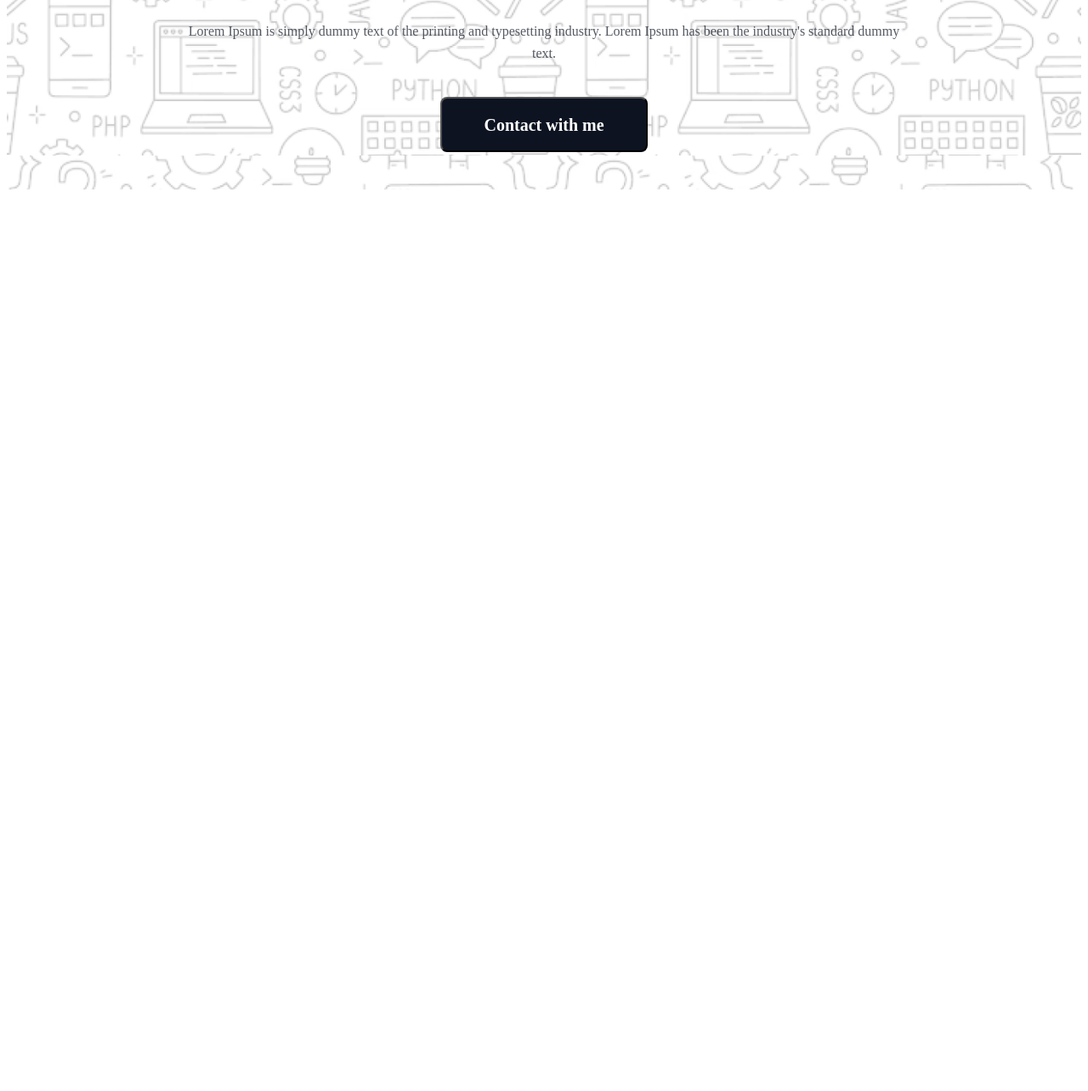
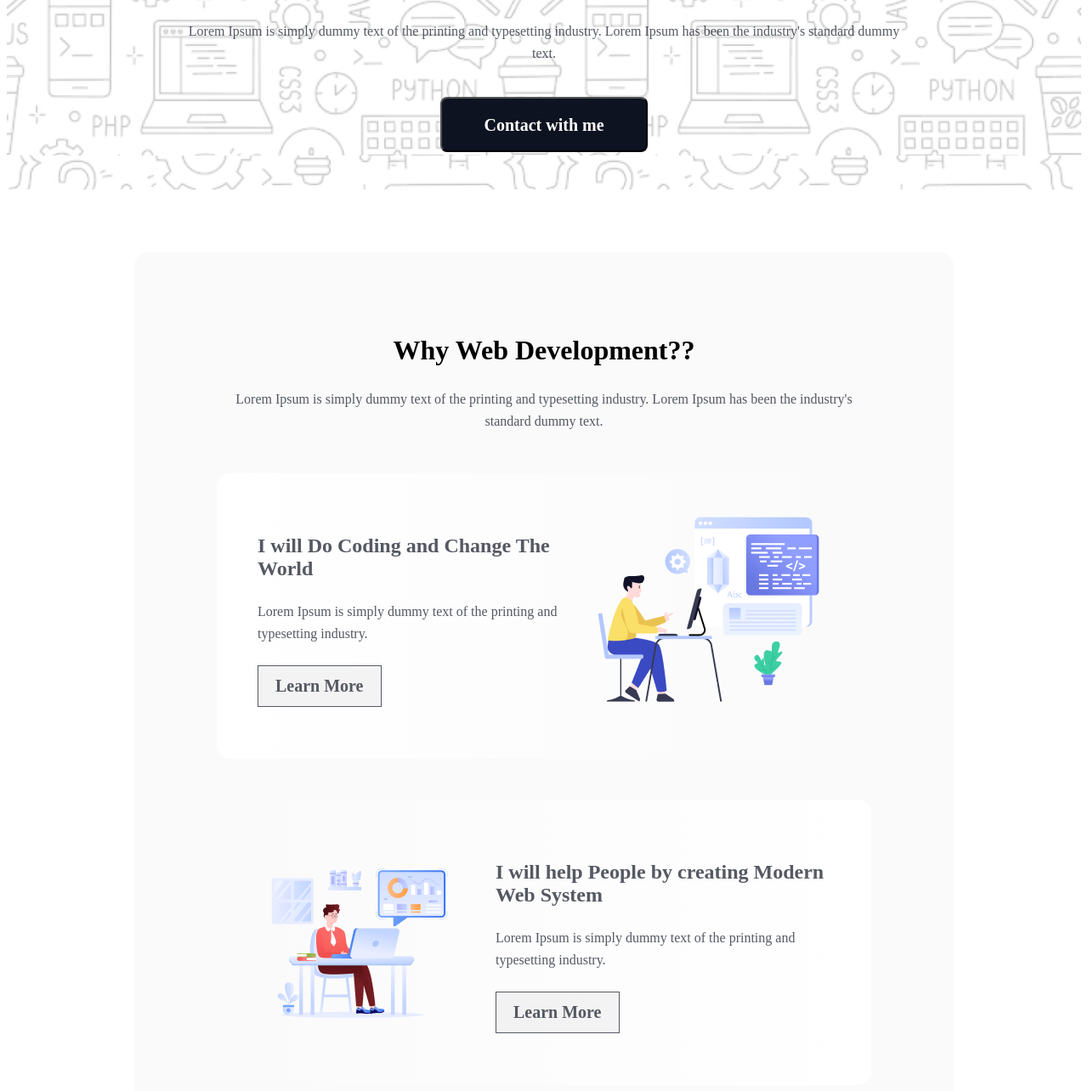
Before and after one commit to aburayhan-bpi/resume-landing-page, a plain HTML site: page index.html in a window 1280 px wide. Shown: the part 596-1880 px from the top of the page at 85% size. Before the commit the page ends 827 px from the top, so only its background shows below. Drawn offline with Linux system fonts and the light colour scheme; a web font is replaced by a local one.

Commit message:
added developer goal section and design the structure and layout

```diff
--- a/index.html
+++ b/index.html
@@ -27,7 +27,45 @@
         </div>
     </header>
 
+    <main>
+        <section class="dev-goal">
+            <div class="dev-goal-container">
+                <h2 class="section-title">Why Web Development??</h2>
+                <p>Lorem Ipsum is simply dummy text of the printing and typesetting industry. Lorem Ipsum has been the
+                    industry's standard dummy text.</p>
+                <div class="goal-sub-container">
+                    <div class="goal-column">
+                        <h3>I will Do Coding and Change The World</h3>
+                        <p>Lorem Ipsum is simply dummy text of the printing and typesetting industry.</p>
+                        <button>Learn More</button>
+                    </div>
+                    <img src="assets/Layer_1.png" alt="">
+                </div>
 
+                <div class="goal-sub-container1">
+                    <img src="assets/Group 3.png" alt="">
+                    <div class="goal-column goal-column-extra">
+                        <h3>I will help People by creating Modern Web System</h3>
+                        <p>Lorem Ipsum is simply dummy text of the printing and typesetting industry.</p>
+                        <button>Learn More</button>
+                    </div>
+                </div>
+
+                <div class="goal-sub-container">
+                    <div class="goal-column">
+                        <h3>I will Do Coding and Change The World</h3>
+                        <p>Lorem Ipsum is simply dummy text of the printing and typesetting industry.</p>
+                        <button>Learn More</button>
+                    </div>
+                    <img src="assets/Group 4.png" alt="">
+                </div>
+            </div>
+        </section>
+
+
+    </main>
+    <footer>
+    </footer>
 </body>
 
 </html>
--- a/style/styles.css
+++ b/style/styles.css
@@ -12,6 +12,8 @@ c* {
 }
 
 /* shared style */
+
+
 .btn-primary-font {
   font-family: "Azeret Mono";
   font-size: 20px;
@@ -47,7 +49,10 @@ c* {
   margin-top: -37px;
 }
 
+
 /* header style */
+
+
 .nav-container .nav-items .nav-title {
   list-style: none;
   font-family: "Azeret Mono";
@@ -117,3 +122,85 @@ c* {
   background: #0d1321;
   /* line-height: normal; */
 }
+
+/* dev goal styles */
+
+.dev-goal {
+  padding: 70px 97px;
+  border-radius: 16px;
+  margin: 74px 150px 74px 150px;
+  /* background-color: rgba(13, 19, 33, 0.02); */
+  /* border-radius: 16px; */
+  background: rgba(13, 19, 33, 0.02);
+}
+
+.dev-goal-container p {
+  color: #0d1321;
+  text-align: center;
+  margin: 0 auto;
+  font-family: "Azeret Mono";
+  font-size: 16px;
+  font-weight: 400;
+  line-height: 26px;
+  opacity: 0.7;
+  max-width: 852px;
+}
+
+.goal-sub-container {
+  max-width: 840px;
+  margin: 0 auto;
+  display: flex;
+  justify-content: space-between;
+  padding: 48px;
+  margin-top: 48px;
+  border-radius: 16px;
+  background: linear-gradient(90deg, #fff 0%, rgba(255, 255, 255, 0) 100%);
+}
+.goal-column h3 {
+  color: rgba(13, 19, 33, 0.7);
+  font-family: "Azeret Mono";
+  font-size: 24px;
+  font-weight: 700;
+  max-width: 390px;
+}
+
+.goal-column p {
+  color: #0d1321;
+  font-family: "Azeret Mono";
+  font-size: 16px;
+  text-align: left;
+  /* font-style: normal; */
+  font-weight: 400;
+  max-width: 468px;
+  /* line-height: 26px; */
+  opacity: 0.7;
+}
+.goal-column button {
+  margin-top: 24px;
+  padding: 12px 20px;
+  justify-content: center;
+  align-items: center;
+  border: 1px solid #0d1321;
+  opacity: 0.7;
+  color: #0d1321;
+  text-align: center;
+  font-family: "Azeret Mono";
+  font-size: 20px;
+  font-weight: 600;
+}
+
+.goal-sub-container1 {
+  max-width: 840px;
+  /* margin: 0 auto; */
+  display: flex;
+  gap: 40px;
+  /* justify-content: space-evenly; */
+  justify-content: flex-start;
+  padding: 48px;
+  margin-top: 48px;
+  border-radius: 16px;
+  background: linear-gradient(270deg, #fff 0%, rgba(255, 255, 255, 0) 100%);
+}
+.goal-column-extra h3 {
+  max-width: 470px;
+}
```
